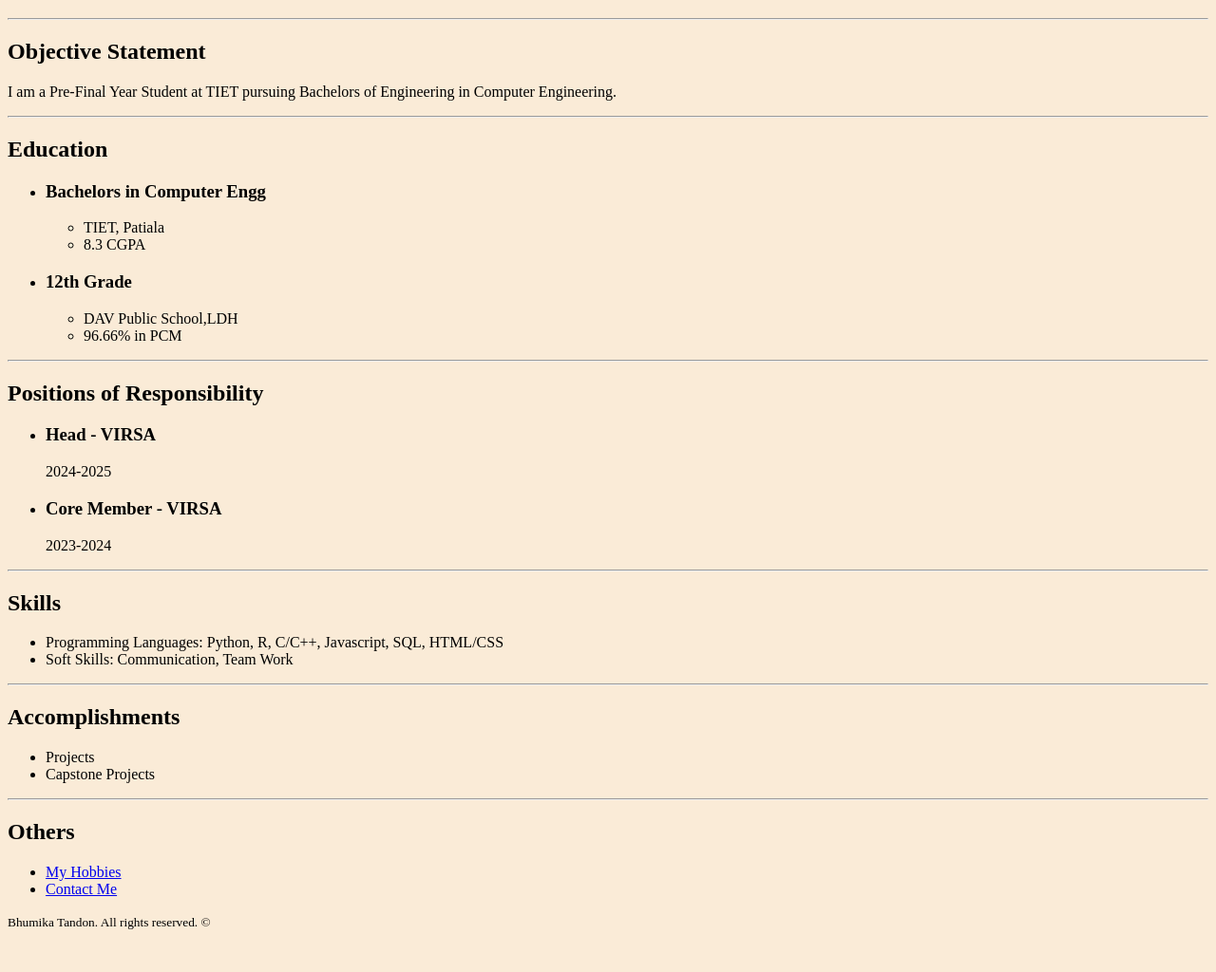
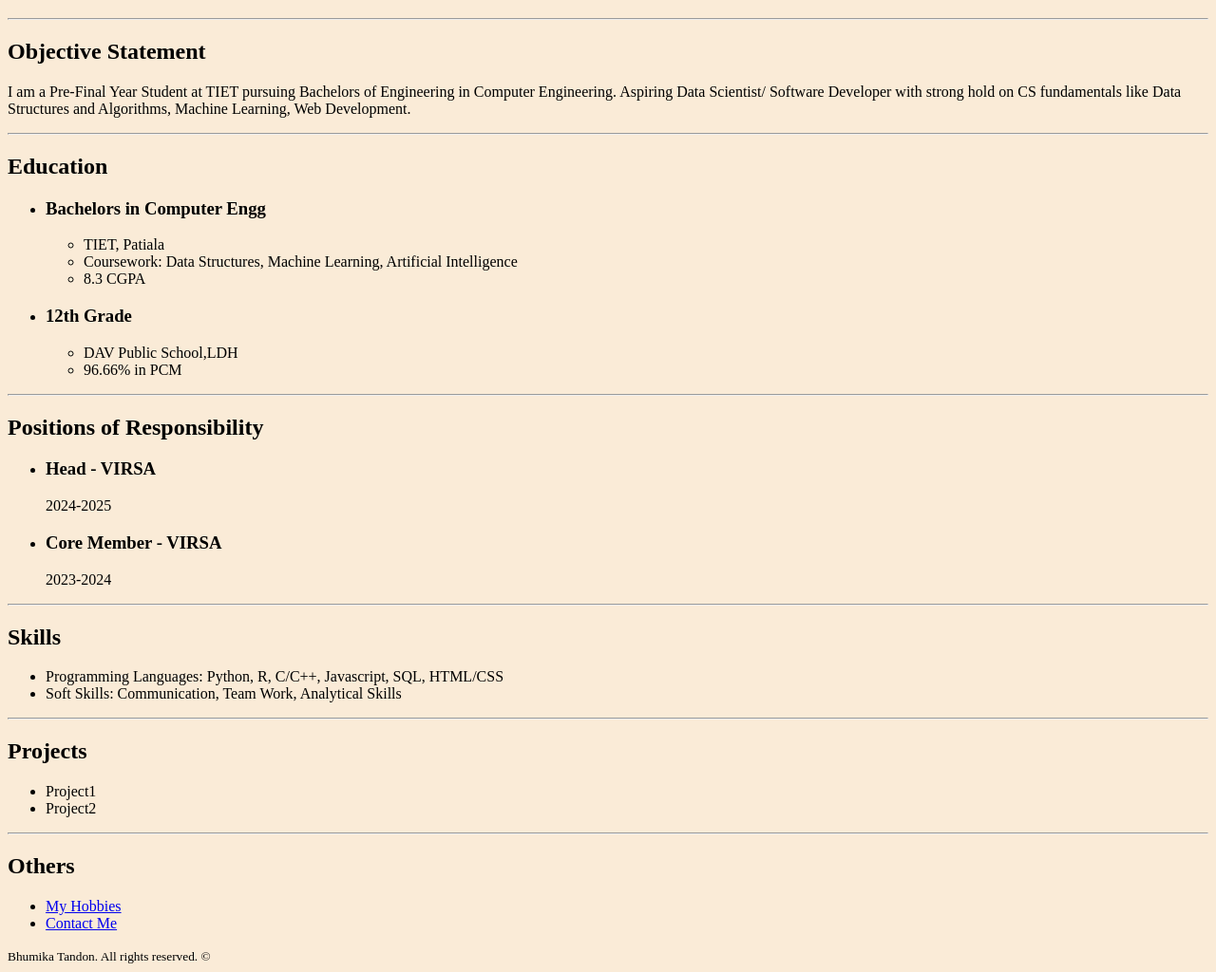
Before and after one commit to bhumiii2114/CapstoneProject1, a plain HTML site: page index.html in a window 1280 px wide. Shown: the part 323-1347 px from the top of the page at 95% size. Before the commit the page ends 1311 px from the top, so only its background shows below. Drawn offline with Linux system fonts and the light colour scheme.

Commit message:
Update2.html

```diff
--- a/index.html
+++ b/index.html
@@ -10,13 +10,14 @@
     <h1>Bhumika Tandon</h1>
     <hr/>
     <h2>Objective Statement </h2>
-    <p> I am a Pre-Final Year Student at TIET pursuing Bachelors of Engineering in Computer Engineering.</p>
+    <p> I am a Pre-Final Year Student at TIET pursuing Bachelors of Engineering in Computer Engineering. Aspiring Data Scientist/ Software Developer with strong hold on CS fundamentals like Data Structures and Algorithms, Machine Learning, Web Development.</p>
     <hr/>
     <h2>Education</h2>
     <ul>
         <li><h3>Bachelors in Computer Engg </h3>
             <ul>
                 <li>TIET, Patiala</li>
+                <li>Coursework: Data Structures, Machine Learning, Artificial Intelligence</li>
                 <li> 8.3 CGPA</li>
             </ul></li>
         <li><h3>12th Grade</h3>
@@ -36,14 +37,14 @@
     <h2>Skills</h2>
     <ul>
         <li>Programming Languages: Python, R, C/C++, Javascript, SQL, HTML/CSS</li>
-        <li>Soft Skills: Communication, Team Work</li>
+        <li>Soft Skills: Communication, Team Work, Analytical Skills</li>
 
     </ul>
     <hr/>
-    <h2>Accomplishments</h2>
+    <h2>Projects</h2>
     <ul>
-        <li>Projects</li>
-        <li>Capstone Projects</li>
+        <li>Project1</li>
+        <li>Project2</li>
     </ul>
     <hr/>
     <h2>Others</h2>
```
